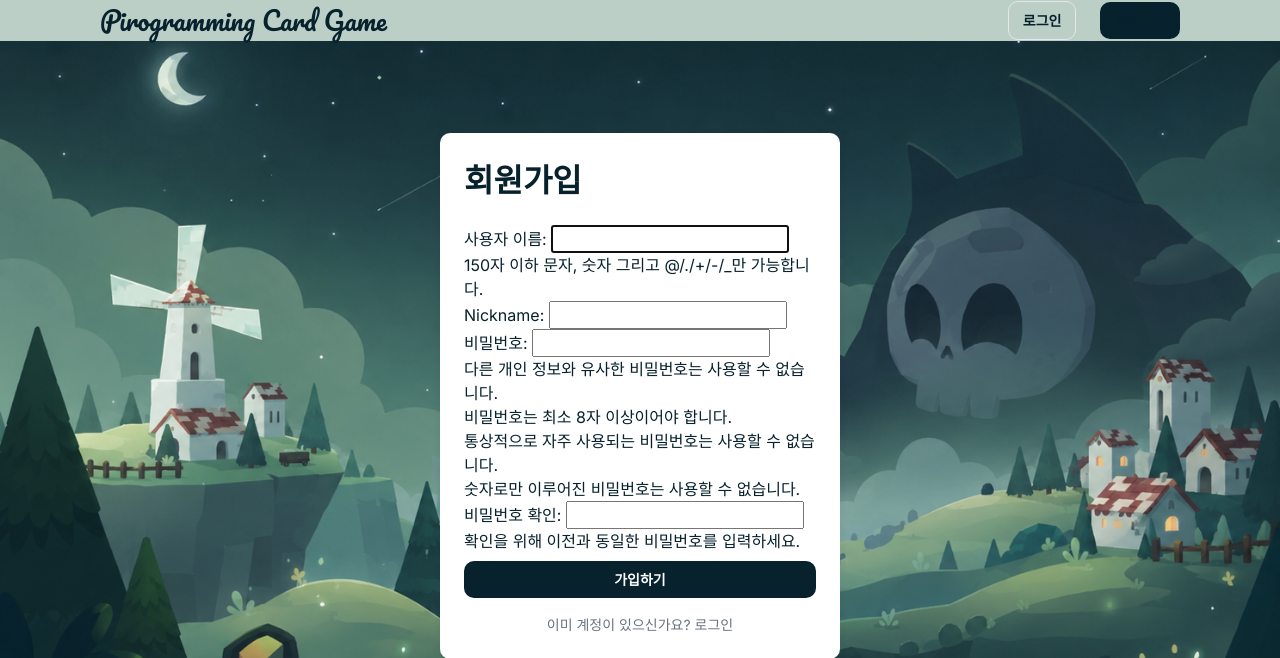
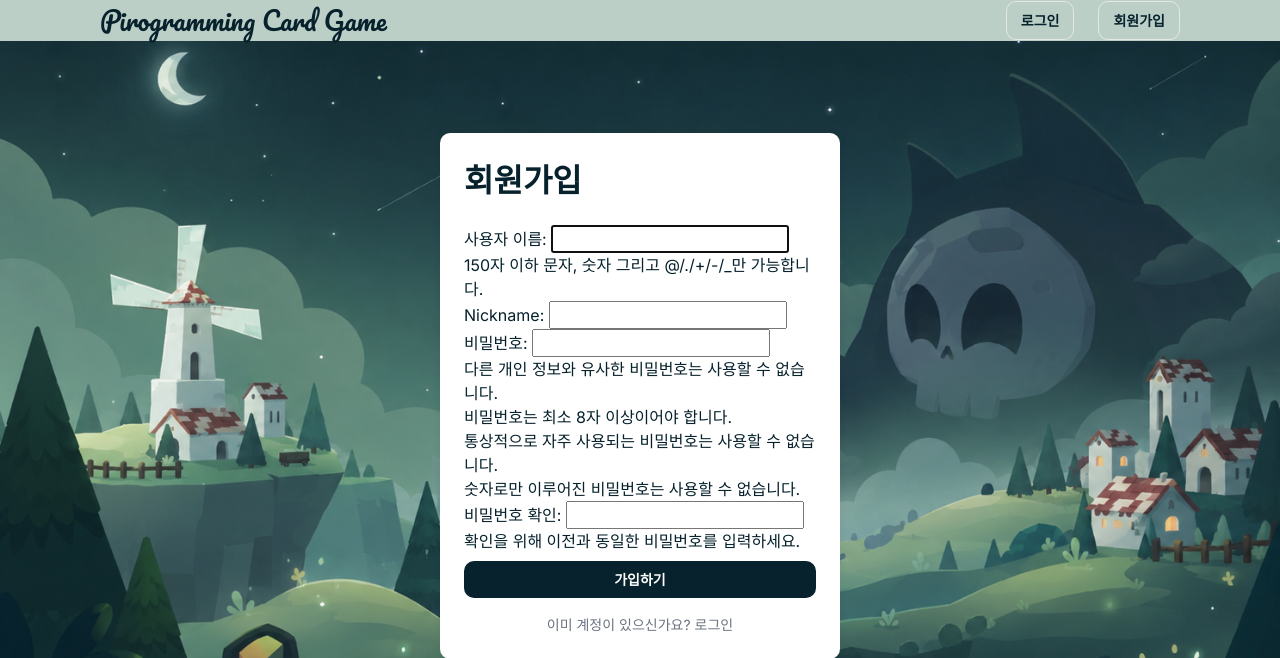
Before and after one commit to Pirogramming-25/Piro25_CardGame_3, a Django app: page /accounts/signup/ in a window 1280 px wide. Shown: the top 658 px of the page. Run offline with Django 5.2, Linux system fonts and the light colour scheme.

Commit message:
fix: 회원가입 버튼 수정

```diff
--- a/core/templates/base.html
+++ b/core/templates/base.html
@@ -29,7 +29,7 @@
         </form>
       {% else %}
         <a href="{% url 'accounts:login' %}" class="btn btn-ghost">로그인</a>
-        <a href="{% url 'accounts:signup' %}" class="btn btn-primary">회원가입</a>
+        <a href="{% url 'accounts:signup' %}" class="btn btn-ghost">회원가입</a>
       {% endif %}
     </div>
   </nav>
```
